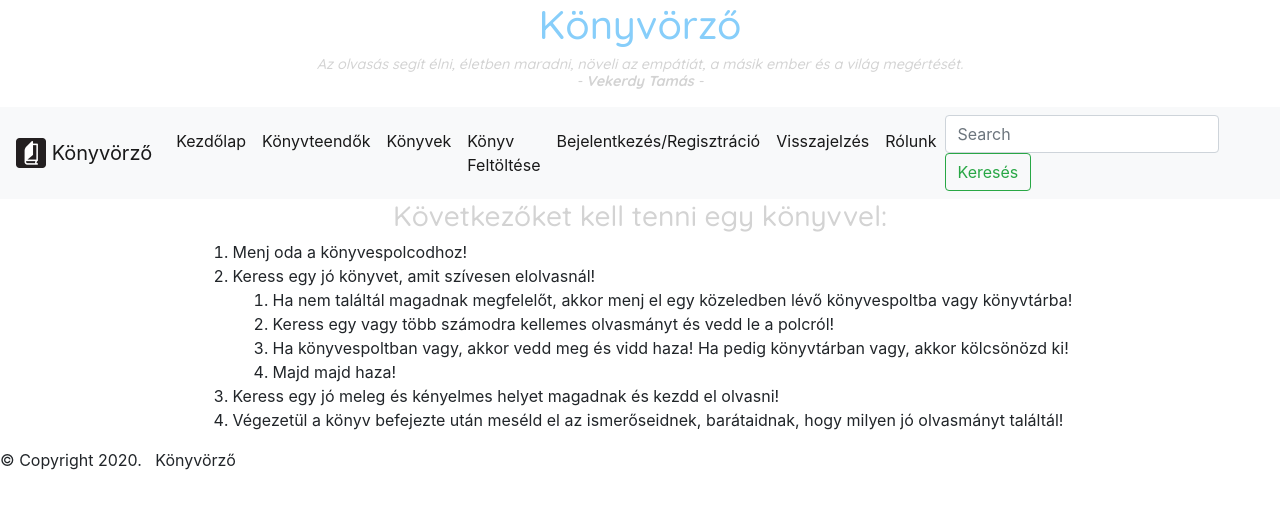
After one commit to NagypalMarton/Konyvorzo, a PHP site: page /?oldal=konyvteendok in a window 1280 px wide. The commit adds this page. Shown: the top 509 px of the page. Run offline with PHP 8.4, Linux system fonts and the light colour scheme.

Commit message:
20200831

```diff
--- a/includes/config.inc.php
+++ b/includes/config.inc.php
@@ -19,12 +19,12 @@ $lablec = array(
 
 $oldalak = array(
     '/' => array('fajl' => 'index', 'szoveg' => 'Kezdőlap', 'menun' => array(1,1)),
+    'konyvteendok' => array('fajl' => 'konyvteendok', 'szoveg' => 'Könyvteendők', 'menun' => array(1,1)),
+    'books' => array('fajl' => 'books', 'szoveg' => 'Könyvek', 'menun' => array(1,1)),
+    'kfeltolt' => array('fajl' => 'kfeltolt', 'szoveg' => 'Könyv Feltöltése', 'menun' => array(1,1)),
+    'bej-reg' => array('fajl' => 'bej-reg', 'szoveg' => 'Bejelentkezés/Regisztráció', 'menun' => array(1,1)),
     'Visszajelzés' => array('fajl' => 'visszajelzes', 'szoveg' => 'Visszajelzés', 'menun' => array(1,1)),
     'aboutme' => array('fajl' => 'aboutme', 'szoveg' => 'Rólunk', 'menun' => array(1,1)),
-    'tesztoldal' => array('fajl' => 'tesztoldal', 'szoveg' => 'TESZT OLDAL', 'menun' => array(1,1)),
-    'books' => array('fajl' => 'books', 'szoveg' => 'Könyvek', 'menun' => array(1,1)),
-    'bej-reg' => array('fajl' => 'bej-reg', 'szoveg' => 'Bejelentkezés/Regisztráció', 'menun' => array(1,1)),
-    'bootstrap' => array('fajl' => 'bootstrap', 'szoveg' => 'Bootstrap 4', 'menun' => array(1,1)),
 );
 
 $hiba_oldal = array ('fajl' => '404', 'szoveg' => 'A keresett oldal nem található!');
--- a/styles/stilus.css
+++ b/styles/stilus.css
@@ -20,6 +20,7 @@ h1,h2,h3,h4,h5,h6
 h2,h3,h4,h5,h6
 {
     color: lightgrey;
+    text-align: center;
     margin-top: 0;
 }
 
@@ -30,7 +31,7 @@ h2,h3,h4,h5,h6
 
 #kozepkep
 {
-    max-width: 350px;
+    max-width: 300px;
     display: block;
     margin-left: auto;
     margin-right: auto;
--- a/templates/index.tpl.php
+++ b/templates/index.tpl.php
@@ -78,13 +78,13 @@
 
   <div class="container">
     <div class="row">
-      <div class="col">
+      <div class="col-md">
         <!-- One of three columns-->
       </div>
-      <div class="col-12">
+      <div class="col-md-12">
         <?php include("./templates/pages/{$keres['fajl']}.tpl.php"); ?>
       </div>
-      <div class="col">
+      <div class="col-md">
         <!--Three of three columns-->
       </div>
     </div>
--- /dev/null
+++ b/templates/pages/konyvteendok.tpl.php
@@ -0,0 +1,29 @@
+<div class="container">
+  <div class="row">
+    <div class="col-md">
+      <!--One of three columns-->
+    </div>
+    <div class="col-md-10">
+    <h3>Következőket kell tenni egy könyvvel:</h3>
+        <ol>
+            <li>Menj oda a könyvespolcodhoz!</li>
+            <li>Keress egy jó könyvet, amit szívesen elolvasnál!</li>
+            <ol>
+                <li>Ha nem találtál magadnak megfelelőt, akkor menj el egy közeledben lévő könyvespoltba vagy
+                    könyvtárba!
+                </li>
+                <li>Keress egy vagy több számodra kellemes olvasmányt és vedd le a polcról!</li>
+                <li>Ha könyvespoltban vagy, akkor vedd meg és vidd haza! Ha pedig könyvtárban vagy, akkor kölcsönözd ki!
+                </li>
+                <li>Majd majd haza!</li>
+            </ol>
+            <li>Keress egy jó meleg és kényelmes helyet magadnak és kezdd el olvasni!</li>
+            <li>Végezetül a könyv befejezte után meséld el az ismerőseidnek, barátaidnak, hogy milyen jó olvasmányt
+                találtál!</li>
+        </ol>
+    </div>
+    <div class="col-md">
+      <!--Three of three columns-->
+    </div>
+  </div>
+</div>
```
Also changed, not shown: templates/pages/1sablon.tpl.php (added, +13 -0 lines), templates/pages/bej-reg.tpl.php (+40 -15 lines), templates/pages/bootstrap.tpl.php (deleted, +0 -12 lines), templates/pages/kfeltolt.tpl.php (added, +16 -0 lines).
